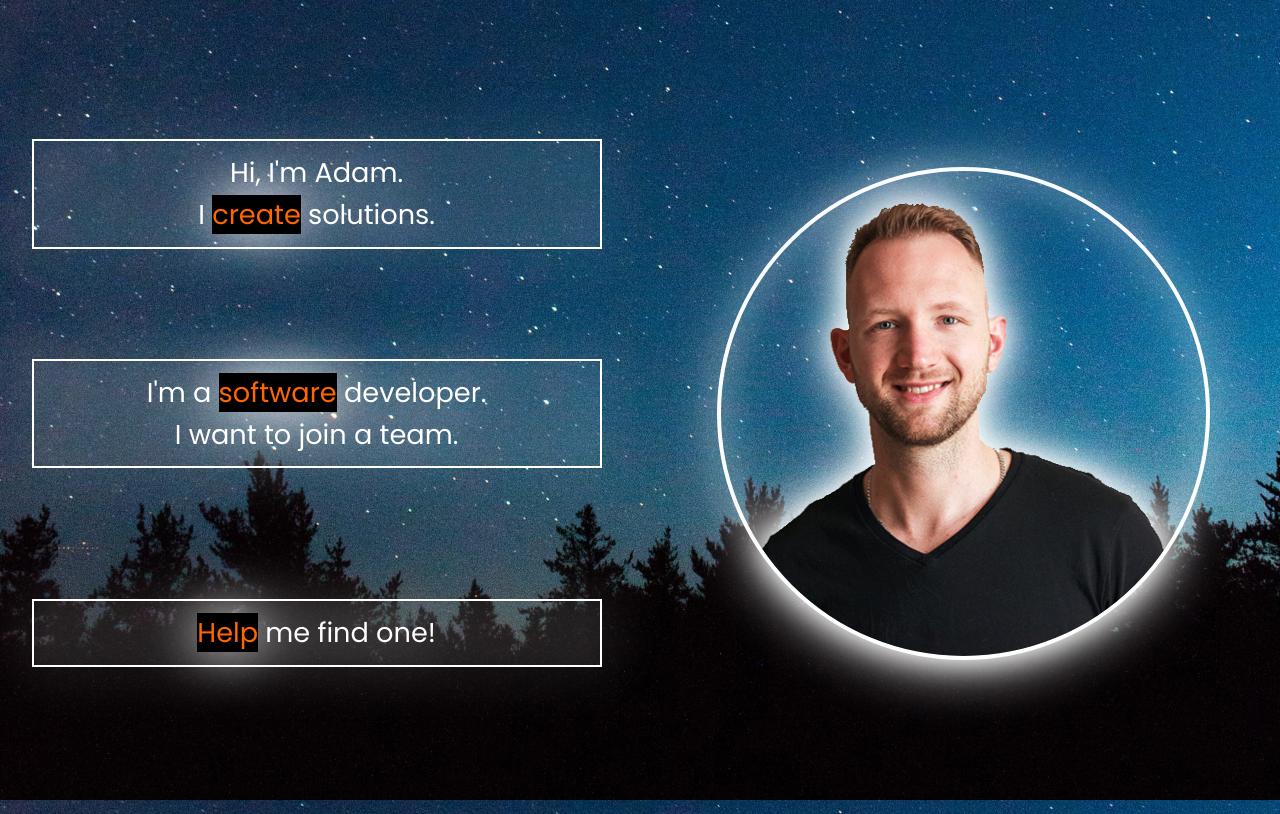
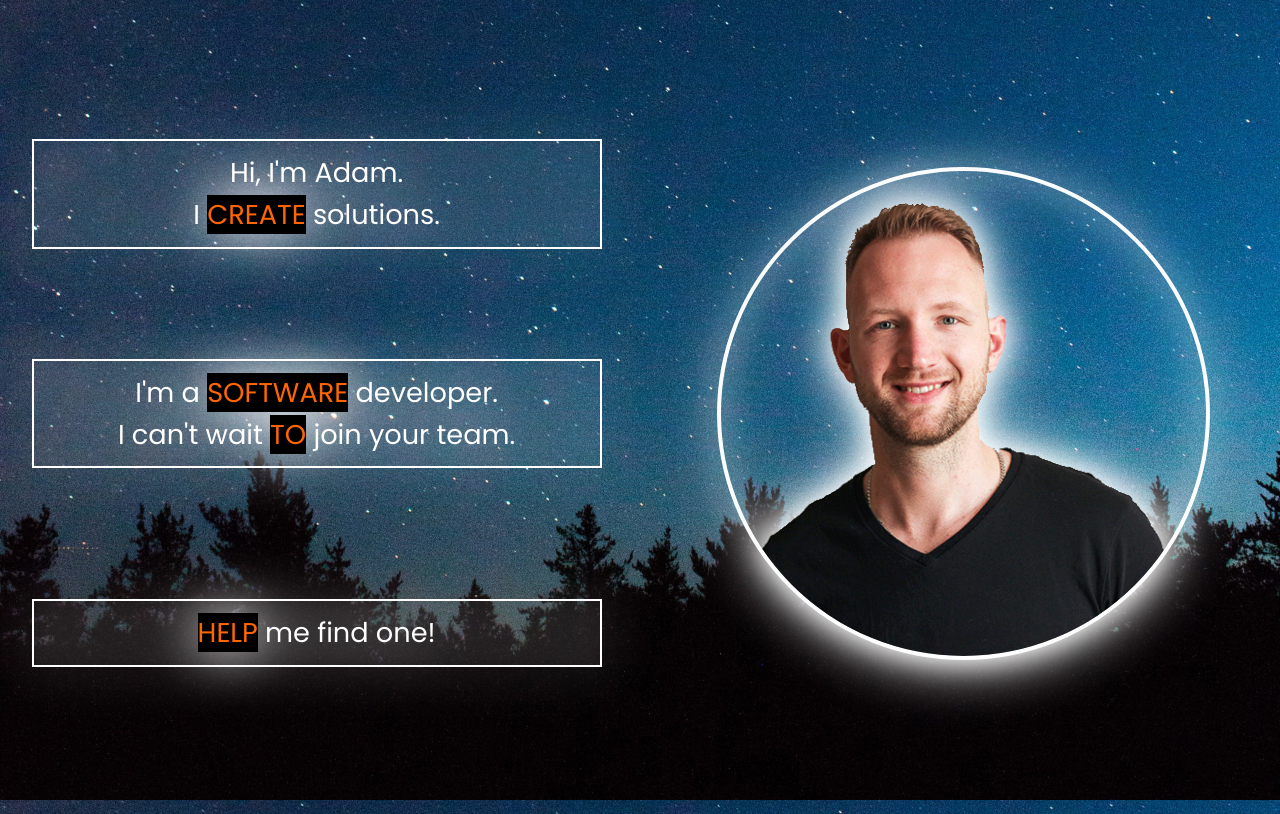
Before and after one commit to AdamWandoch/adamwandoch.com, a PHP site: page / in a window 1280 px wide. Run offline with PHP 8.4, Linux system fonts and the light colour scheme.

Commit message:
modified content and added readme

```diff
--- a/css/themes.css
+++ b/css/themes.css
@@ -76,6 +76,7 @@ main span {
 .accent {
   background-color: var(--secondary-color);
   color: var(--accent-color);
+  text-transform: uppercase;
 }
 
 .invert {
--- a/home.html
+++ b/home.html
@@ -24,7 +24,7 @@
       </div>
       <div id="second" class="item">
         <p>I'm a software developer.</p>
-        <p>I want to join a team.</p>
+        <p>I can't wait to join your team.</p>
       </div>
       <div id="third" class="item">
         <p>Help me find one!</p>
--- a/script/index.js
+++ b/script/index.js
@@ -2,6 +2,7 @@ window.addEventListener("DOMContentLoaded", function() {
     const words = [
       "create",
       "software",
+      "to",
       "Help",
     ]
 
```
Also changed, not shown: Readme.md (added).
